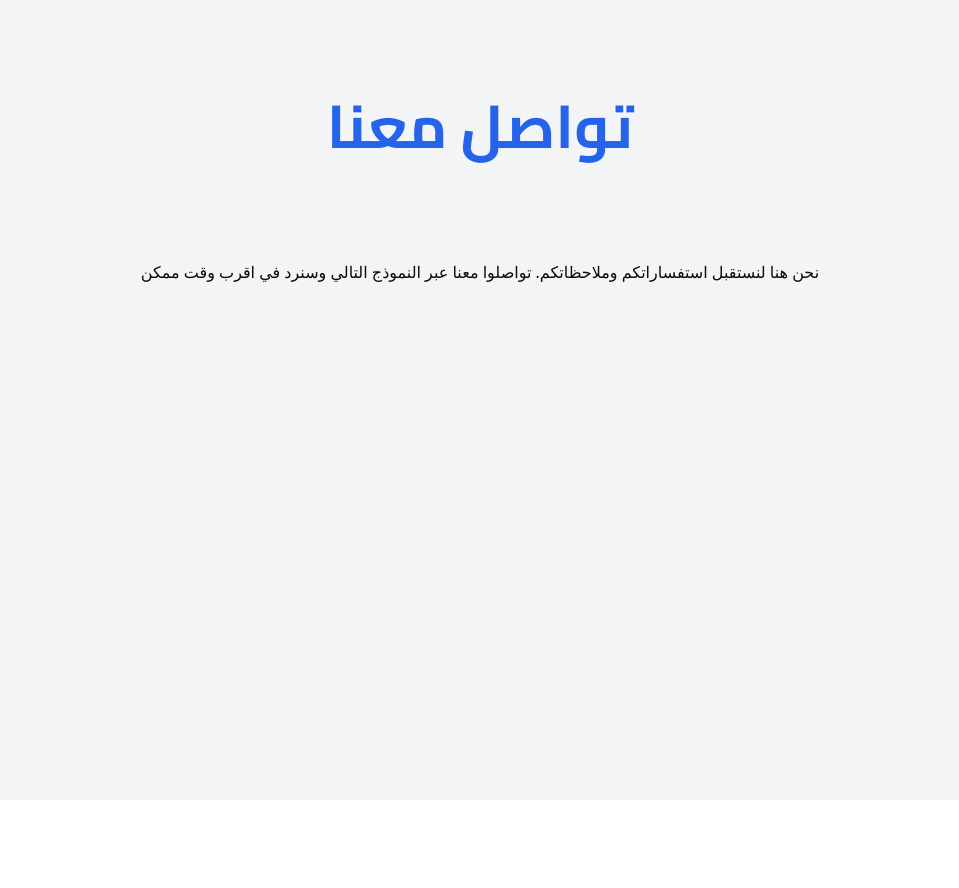
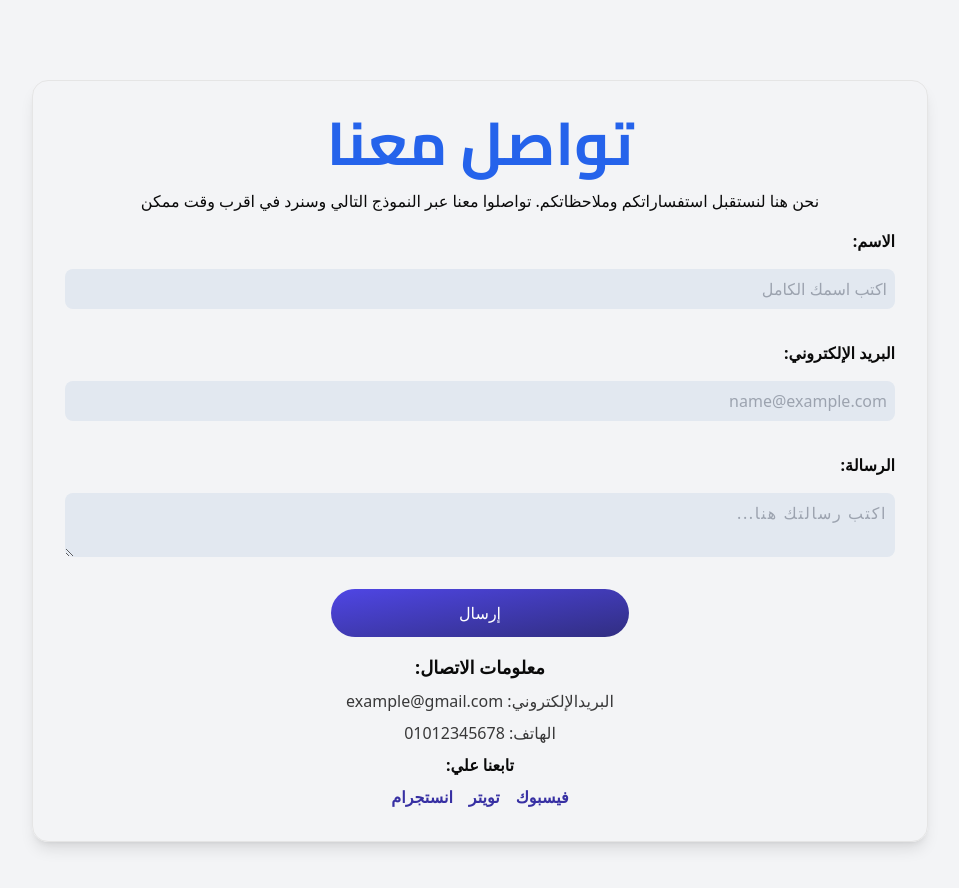
Before and after one commit to RashadHussein/Sarehny, a React (Vite) app: page /contact-us in a window 1280 px wide. Shown: the top 888 px of the page, without its empty margins (160-1119 px from the left). Before the commit the page ends 800 px from the top, so only its background shows below. Built offline with nearby package versions, Linux system fonts and the light colour scheme.

Commit message:
build contact-us page

```diff
--- a/src/pages/ContactUs.jsx
+++ b/src/pages/ContactUs.jsx
@@ -1,16 +1,78 @@
 
 
 const ContactUs = () => {
-  return (
+    const ourEmail = 'example@gmail.com';
+    const ourPhone = '01012345678'
+
+    const ourPages = [
+        {title: 'فيسبوك', path: '#'},
+        {title: 'تويتر', path: '#'},
+        {title: 'انستجرام', path: '#'},
+    ]
+
+    return (
     <section className="container mx-auto px-4 sm:px-6 lg:px-8 py-8 md:py-16 lg:py-20">
-        <div className="max-w-4xl mx-auto">
-            <div className="text-center mb-8 md:mb-12">
-                <h1 className="text-3xl sm:text-4xl md:text-5xl lg:text-6xl font-bold font-cairo mb-4 md:mb-6 mt-4 leading-tight text-blue-600">
+        <div className="max-w-4xl mx-auto border rounded-2xl shadow-lg p-8">
+            <div className="text-center gap-4 flex flex-col">
+                <h1 className="text-3xl sm:text-4xl md:text-5xl lg:text-6xl font-bold font-cairo leading-tight text-blue-600">
                     تواصل معنا
                 </h1>
-                <p className="sm:px-4 lg:px-6 py-8 md:py-16 lg:py-20">
+                <p>
                     نحن هنا لنستقبل استفساراتكم وملاحظاتكم. تواصلوا معنا عبر النموذج التالي وسنرد في اقرب وقت ممكن
                 </p>
+
+                <form className="grid gap-8">
+                    <div className="w-full flex flex-col gap-4 text-start">
+                        <label htmlFor="name" className="font-semibold">الاسم:</label>
+                        <input
+                        type="text"
+                        form="name"
+                        placeholder="اكتب اسمك الكامل"
+                        className="rounded-lg p-2 w-full bg-slate-200 outline-none"
+                        />
+                    </div>
+                    <div className="w-full flex flex-col gap-4 text-start">
+                        <label htmlFor="email" className="font-semibold">البريد الإلكتروني:</label>
+                        <input
+                        type="email"
+                        form="email"
+                        placeholder="name@example.com"
+                        className="rounded-lg p-2 w-full bg-slate-200 outline-none"
+                        />
+                    </div>
+                    <div className="w-full flex flex-col gap-4 text-start">
+                        <label htmlFor="message" className="font-semibold">الرسالة:</label>
+                        <textarea
+                        form="message"
+                        placeholder="اكتب رسالتك هنا..."
+                        className="rounded-lg p-2 w-full tracking-widest bg-slate-200 outline-none"
+                        />
+                    </div>
+                    <div className="w-full flex justify-center">
+                        <button
+                        dir="ltr"
+                        className="bg-gradient-to-br px-28 py-3 sm:px-32 text-sm sm:text-base h-full w-fit from-indigo-600 to-indigo-900 text-white rounded-3xl items-center flex gap-2 hover:opacity-90 transition-all duration-200">
+                            إرسال
+                        </button>
+                    </div>
+                </form>
+
+                {/* CONTACT INFO */}
+                <div className="grid gap-2">
+                    <p className="font-semibold sm:font-bold sm:text-lg">معلومات الاتصال:</p>
+                    <p className="opacity-80">البريدالإلكتروني: {ourEmail}</p>
+                    <p className="opacity-80">الهاتف: {ourPhone}</p>
+                    <p className="font-semibold text-sm sm:text-base">تابعنا علي:</p>
+                    <div className="flex mx-auto gap-4">
+                        {ourPages.map((page, index) => (
+                            <ul key={index}>
+                                <li className="text-indigo-800 font-semibold ">
+                                    <a href={page.path}>{page.title}</a>
+                                </li>
+                            </ul>
+                        ))}
+                    </div>
+                </div>
             </div>
         </div>
     </section>
--- a/src/pages/StartNow.jsx
+++ b/src/pages/StartNow.jsx
@@ -26,7 +26,9 @@ const StartNow = () => {
             </h1>
             <p>احصل على رسائل مجهولةمن أصدقائك - ممتعة, حقيفية, وخاصة دائماَ</p>
         </div>
+
         <div className="sm:px-4 md:px-8 lg:px-12 flex flex-col gap-10">
+            {/* STEP ONE */}
             <div className="flex flex-col p-4 sm:p-6 md:p-8 lg:p-10 shadow-2xl rounded-xl gap-4 bg-white/80">
                 <p className="text-indigo-800 font-semibold sm:text-lg md:text-xl lg:text-2xl flex items-center gap-2">
                     <FaCopy className="text-indigo-700 text-xl" />
@@ -51,6 +53,7 @@ const StartNow = () => {
                 </div>
             </div>
 
+            {/* STEP TWO */}
             <div className="flex flex-col p-4 sm:p-6 md:p-8 lg:p-10 shadow-2xl rounded-xl gap-4 bg-white/80">
                 <p className="text-indigo-800 font-semibold sm:text-lg md:text-xl lg:text-2xl flex items-center gap-2">
                     <FaShareAlt className="text-indigo-700 text-xl" />
@@ -81,6 +84,7 @@ const StartNow = () => {
                 </div>
             </div>
 
+            {/* EXPLAINE HOW TO ADD LINK FOR USER */}
             <div className="flex flex-col p-4 sm:p-6 md:p-8 lg:p-10 shadow-2xl rounded-xl gap-4 bg-white/80">
                 <p className="text-indigo-800 font-semibold sm:text-lg md:text-xl lg:text-2xl flex items-center gap-2">
                     <FaExclamationCircle className="text-indigo-700 text-xl" />
@@ -90,7 +94,7 @@ const StartNow = () => {
                     {addLinkData.map((card, index) => (
                         <div key={index} className="p-4 sm:p-6 md:p-8 lg:p-10 rounded-lg shadow-xl grid grid-cols-12 items-center gap-4">
                             <div
-                            className={`col-span-12 sm:col-span-4 text-indigo-700 text-3xl mt-4 bg-slate-200 rounded-xl w-full py-10 flex justify-center border border-dashed border-indigo-200 transition-transform duration-300
+                            className={`col-span-12 sm:col-span-4 text-indigo-700 text-3xl mt-4 bg-slate-200 rounded-xl w-full py-16 flex justify-center border border-dashed border-indigo-200 transition-transform duration-300
                             ${index % 2 !== 0 ? "sm:order-2" : "sm:order-1"}`}
                             >
                                 {card.icon}
```
